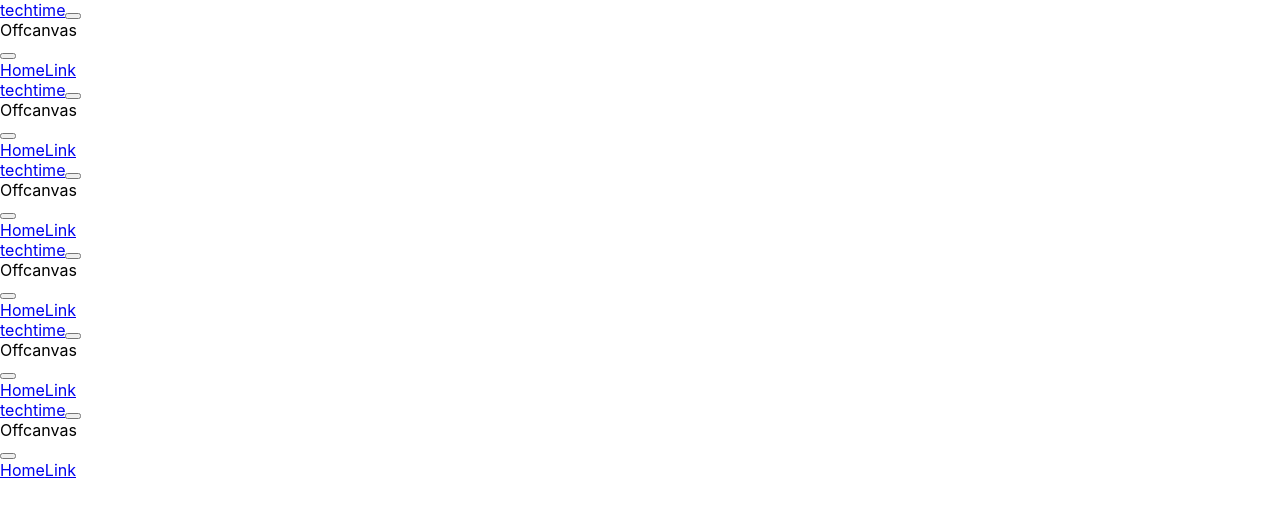
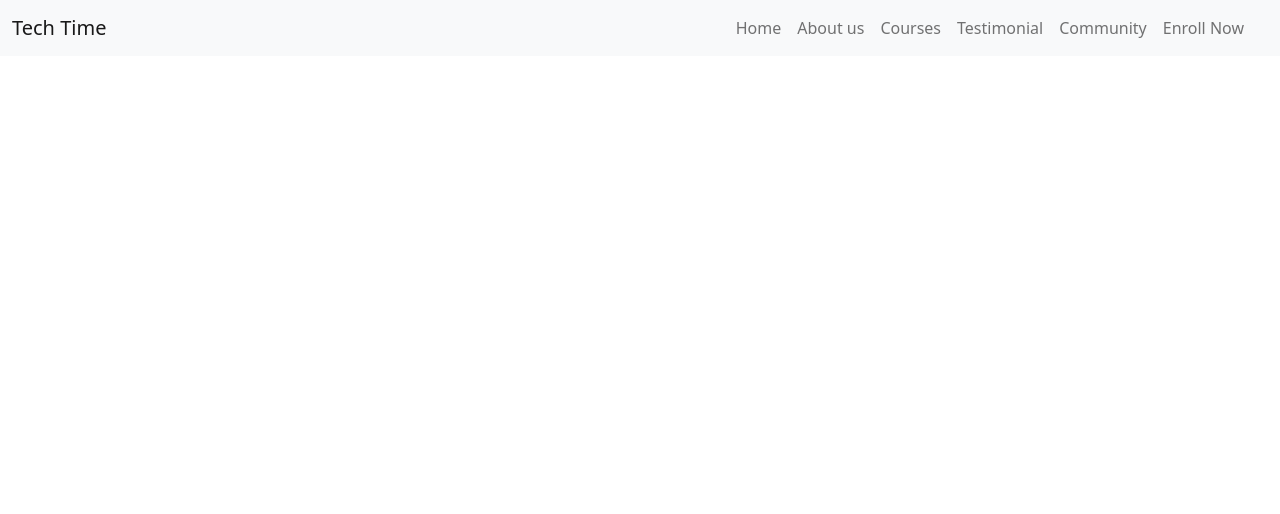
Before and after one commit to RitaDee/landing-page, a React (Create React App) app: page / in a window 1280 px wide. Shown: the top 514 px of the page. Built offline with nearby package versions, Linux system fonts and the light colour scheme.

Commit message:
Modify Navbar.js file

```diff
--- a/src/App.js
+++ b/src/App.js
@@ -1,5 +1,6 @@
 import React from 'react';
 import CustomNavbar from './components/Navbar';
+import 'bootstrap/dist/css/bootstrap.min.css';
 
 const App = () => (
   <div>
--- a/src/components/Navbar.js
+++ b/src/components/Navbar.js
@@ -1,36 +1,26 @@
 import Container from 'react-bootstrap/Container';
 import Nav from 'react-bootstrap/Nav';
 import Navbar from 'react-bootstrap/Navbar';
-import Offcanvas from 'react-bootstrap/Offcanvas';
 
 function CustomNavbar() {
   return (
     <>
-      {[false, 'sm', 'md', 'lg', 'xl', 'xxl'].map((expand) => (
-        <Navbar key={expand} bg="light" expand={expand} className="mb-3">
+      <Navbar bg="light" expand="sm" className="mb-3">
         <Container fluid>
-            <Navbar.Brand href="#">techtime</Navbar.Brand>
-            <Navbar.Toggle aria-controls={`offcanvasNavbar-expand-${expand}`} />
-            <Navbar.Offcanvas
-              id={`offcanvasNavbar-expand-${expand}`}
-              aria-labelledby={`offcanvasNavbarLabel-expand-${expand}`}
-              placement="end"
-            >
-              <Offcanvas.Header closeButton>
-                <Offcanvas.Title id={`offcanvasNavbarLabel-expand-${expand}`}>
-                  Offcanvas
-                </Offcanvas.Title>
-              </Offcanvas.Header>
-              <Offcanvas.Body>
+          <Navbar.Brand href="#">Tech Time</Navbar.Brand>
+          <Navbar.Toggle aria-controls="offcanvasNavbar" />
+          <Navbar.Collapse id="offcanvasNavbar">
             <Nav className="justify-content-end flex-grow-1 pe-3">
               <Nav.Link href="#action1">Home</Nav.Link>
-                  <Nav.Link href="#action2">Link</Nav.Link>
+              <Nav.Link href="#action2">About us</Nav.Link>
+              <Nav.Link href="#action2">Courses</Nav.Link>
+              <Nav.Link href="#action2">Testimonial</Nav.Link>
+              <Nav.Link href="#action2">Community</Nav.Link>
+              <Nav.Link href="#action2">Enroll Now</Nav.Link>
             </Nav>
-              </Offcanvas.Body>
-            </Navbar.Offcanvas>
+          </Navbar.Collapse>
         </Container>
       </Navbar>
-      ))}
     </>
   );
 }
--- a/src/index.js
+++ b/src/index.js
@@ -1,9 +1,11 @@
 import React from 'react';
-import ReactDOM from 'react-dom/client';
+import ReactDOM from 'react-dom';
 import './index.css';
 import App from './App';
 
-const root = ReactDOM.createRoot(document.getElementById('root'));
-root.render(
-  <App />,
+ReactDOM.render(
+  <React.StrictMode>
+    <App />
+  </React.StrictMode>,
+  document.getElementById('root'),
 );
```
Lines whose indentation alone changed are shown as unchanged.
